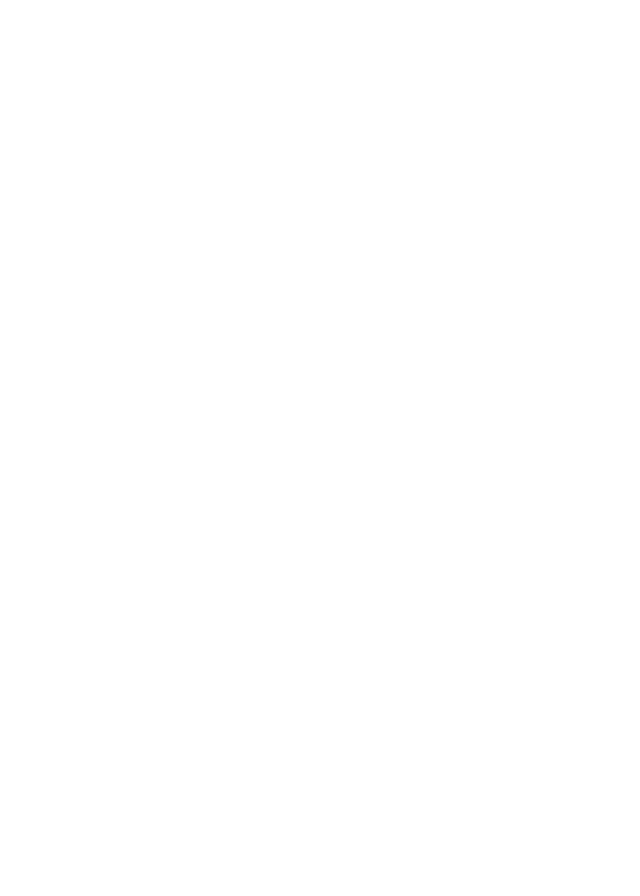
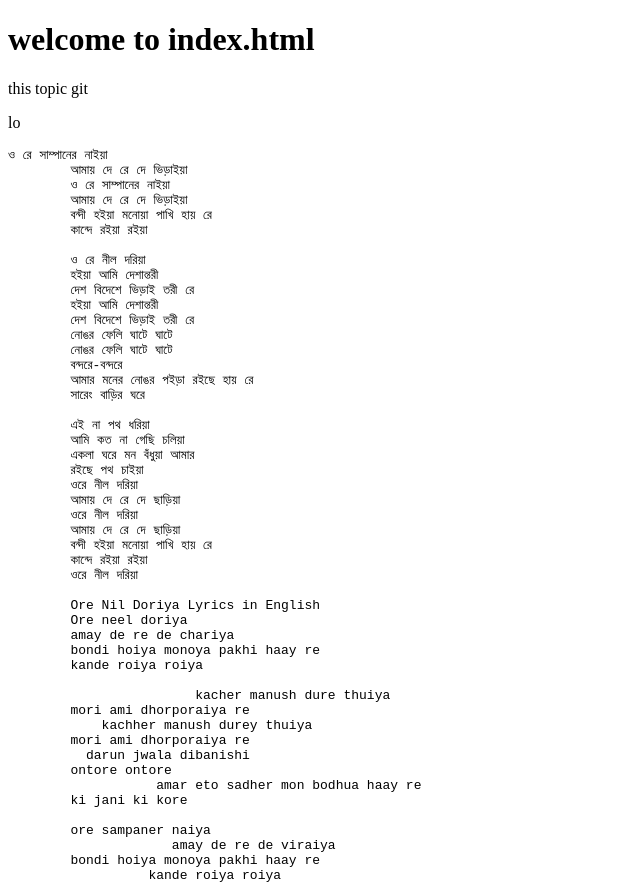
Before and after one commit to rufaida-akhter/Introduction_and_Prerequisite, a plain HTML site: page index.html in a window 1280 px wide. Shown: the whole page, without its empty margins (0-640 px from the left). Before the commit the page ends 800 px from the top, so only its background shows below. Drawn offline with Linux system fonts and the light colour scheme.

Commit message:
use pre tag in html

```diff
--- a/index.html
+++ b/index.html
@@ -6,6 +6,58 @@
     <title>index.html</title>
 </head>
 <body>
+    <h1>welcome to index.html</h1>
+    <p>this topic git</p>
+    <p>lo</p>
+    <pre>ও রে সাম্পানের নাইয়া
+        আমায় দে রে দে ভিড়াইয়া
+        ও রে সাম্পানের নাইয়া
+        আমায় দে রে দে ভিড়াইয়া
+        বন্দী হইয়া মনোয়া পাখি হায় রে
+        কান্দে রইয়া রইয়া
+
+        ও রে নীল দরিয়া
+        হইয়া আমি দেশান্তরী
+        দেশ বিদেশে ভিড়াই তরী রে
+        হইয়া আমি দেশান্তরী
+        দেশ বিদেশে ভিড়াই তরী রে
+        নোঙর ফেলি ঘাটে ঘাটে
+        নোঙর ফেলি ঘাটে ঘাটে
+        বন্দরে-বন্দরে
+        আমার মনের নোঙর পইড়া রইছে হায় রে
+        সারেং বাড়ির ঘরে
+
+        এই না পথ ধরিয়া
+        আমি কত না গেছি চলিয়া
+        একলা ঘরে মন বঁধুয়া আমার
+        রইছে পথ চাইয়া
+        ওরে নীল দরিয়া
+        আমায় দে রে দে ছাড়িয়া
+        ওরে নীল দরিয়া
+        আমায় দে রে দে ছাড়িয়া
+        বন্দী হইয়া মনোয়া পাখি হায় রে
+        কান্দে রইয়া রইয়া
+        ওরে নীল দরিয়া
+
+        Ore Nil Doriya Lyrics in English
+        Ore neel doriya
+        amay de re de chariya
+        bondi hoiya monoya pakhi haay re
+        kande roiya roiya
+
+                        kacher manush dure thuiya
+        mori ami dhorporaiya re
+            kachher manush durey thuiya
+        mori ami dhorporaiya re
+          darun jwala dibanishi
+        ontore ontore
+                   amar eto sadher mon bodhua haay re
+        ki jani ki kore
+
+        ore sampaner naiya
+                     amay de re de viraiya
+        bondi hoiya monoya pakhi haay re
+                  kande roiya roiya</pre>
 
 </body>
 </html>
```
